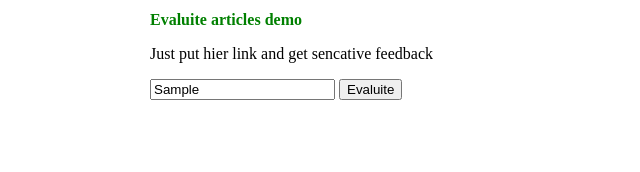
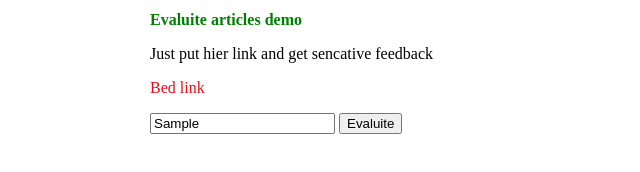
Before and after one commit to PavelOlkhovoi/evaluate-news, a website built with webpack: page src/client/views/index.html in a window 1280 px wide. Both pictures are taken after typing "Sample" into the empty fields and a click on the button "Evaluite". Shown: the whole page, without its empty margins (0-640 px from the left). Built offline with nearby package versions, Linux system fonts and the light colour scheme; no server answers.

Commit message:
feat: Add test for the form Validate function

```diff
--- a/package.json
+++ b/package.json
@@ -3,6 +3,7 @@
   "version": "1.0.0",
   "description": "",
   "scripts": {
+    "test": "jest",
     "build-dev": "webpack-dev-server --config webpack.dev.js --open",
     "build-prod": "webpack --config webpack.prod.js"
   },
@@ -15,6 +16,7 @@
     "clean-webpack-plugin": "^4.0.0",
     "css-loader": "^5.2.7",
     "html-webpack-plugin": "^4.5.2",
+    "jest": "^27.5.1",
     "mini-css-extract-plugin": "^0.9.0",
     "node-sass": "^6.0.0",
     "npm": "^8.5.0",
--- a/src/client/index.js
+++ b/src/client/index.js
@@ -1,9 +1,9 @@
 import "./style/main.scss";
 import "./style/footer.scss";
-import { formHandler } from "./js/formHandler";
+import { formHandler, formValidate } from "./js/formHandler";
 
 const btn = document.querySelector('.main__btn');
 const form = document.querySelector('.main__form');
-console.log(form);
-
+// console.log(form);
+console.log(formValidate('https//translate.yandex.ru/?lang=en-ru&text=User%20input%20is%20a%20link'));
 form.addEventListener('submit', formHandler);
--- a/src/client/js/formHandler.js
+++ b/src/client/js/formHandler.js
@@ -1,8 +1,11 @@
 function formHandler(event){
     event.preventDefault();
     let link = document.getElementById('link');
-    formValidate(link);
-    console.log(link.value)
+    let errorBox = document.querySelector('.main__error');
+    let testPattern = formValidate(link.value);
+
+    if(testPattern) {
+        errorBox.innerHTML = ` `;
         getKey().then(res=> {
             console.log(res);
             const test = fetchData('https://api.meaningcloud.com/sentiment-2.1', {
@@ -11,13 +14,19 @@ function formHandler(event){
                 url:"https://www.theguardian.com/world/2022/feb/18/pro-russian-separatist-order-mass-evacuation-eastern-ukraine-fear-moscow-seeking-create-pretext-invasion"
             });
         });
+        return true;
+    }else {
+        errorBox.innerHTML = `Bed link`;
+        return false;
+    }
+
 }
 
 function formValidate(link){
-    if(link.value === ""){
-        link.innerHTML = "Type text";
-        console.log("Type text");
-    }
+    // Simple regexp to check the first part of the link
+    let test = /^https{0,1}:\/\/+\w*\.+.*/.test(link);
+    console.log('Status', test);
+    return test;
 }
 async function getKey(){
     const response = await fetch('http://localhost:8081/key');
@@ -44,4 +53,4 @@ async function fetchData(url, data={}){
     .catch(error => console.log('error', error));
 }
 
-export { formHandler }
+export { formHandler, formValidate }
--- a/src/client/style/main.scss
+++ b/src/client/style/main.scss
@@ -18,3 +18,7 @@
     //     background-color: black;
     // }
 }
+
+.main__error {
+    color:rgb(231, 13, 24)
+}
--- a/src/client/views/index.html
+++ b/src/client/views/index.html
@@ -20,6 +20,7 @@
             <main class="main">
                 <form action="/test" method="get" class="main__form">
                     <label for="link"></label>
+                    <p class="main__error"></p>
                     <input type="text" id="link" placeholder="Paste hier you link">
                     <button type="submit" class="main__btn btn">Evaluite</button>
                 </form>
```
Also changed, not shown: __test__/formHandler.test.js (added, +14 -0 lines), .babelrc, 1 other file. Lines whose indentation alone changed are shown as unchanged.
